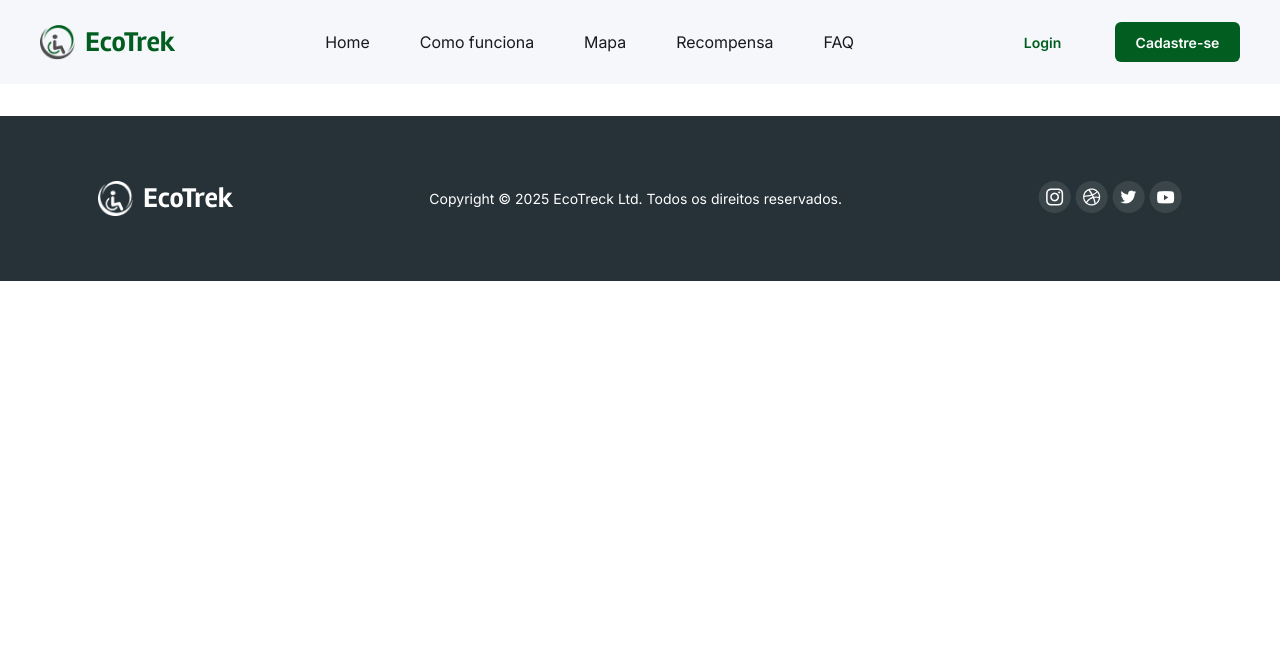
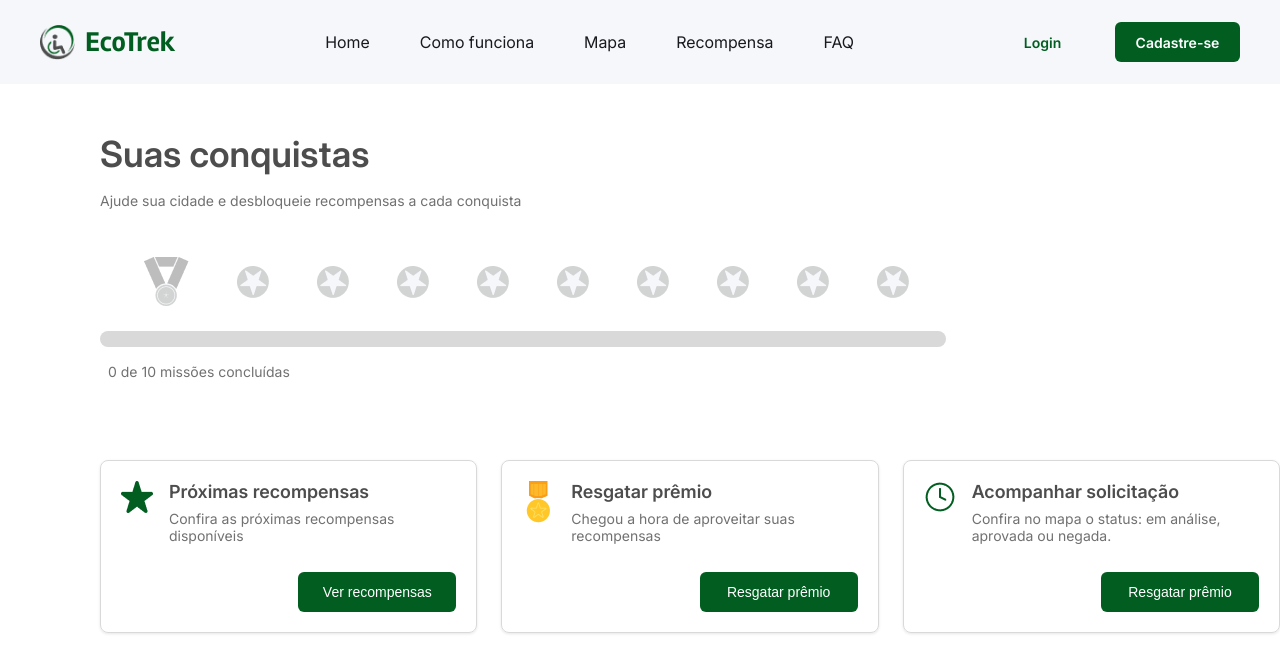
Before and after one commit to joaosavioli06/UPX-4, a plain HTML site: page frontend/recompensa.html in a window 1280 px wide. Drawn offline with Linux system fonts and the light colour scheme.

Commit message:
Adicionado página de recompensas

```diff
--- a/frontend/recompensa.html
+++ b/frontend/recompensa.html
@@ -36,10 +36,78 @@
     </header>
 
     <main>
+        <div class="titulo_recompensas">
+            <h1>Suas conquistas</h1>
+            <p>Ajude sua cidade e desbloqueie recompensas a cada conquista</p>
+        </div>
 
+        <div class="barra_premios">
+            <div class="icones_premios">
+                <img src="./src/img/Premio-indisponivel.png" alt="Medalha em preto em branco, indisponível">
+                <img src="./src/img/Icone-surpresa.png" alt="Estrela em preto e branco, prêmio ainda não desbloqueado"
+                    width="32" height="32">
+                <img src="./src/img/Icone-surpresa.png" alt="Estrela em preto e branco, prêmio ainda não desbloqueado"
+                    width="32" height="32">
+                <img src="./src/img/Icone-surpresa.png" alt="Estrela em preto e branco, prêmio ainda não desbloqueado"
+                    width="32" height="32">
+                <img src="./src/img/Icone-surpresa.png" alt="Estrela em preto e branco, prêmio ainda não desbloqueado"
+                    width="32" height="32">
+                <img src="./src/img/Icone-surpresa.png" alt="Estrela em preto e branco, prêmio ainda não desbloqueado"
+                    width="32" height="32">
+                <img src="./src/img/Icone-surpresa.png" alt="Estrela em preto e branco, prêmio ainda não desbloqueado"
+                    width="32" height="32">
+                <img src="./src/img/Icone-surpresa.png" alt="Estrela em preto e branco, prêmio ainda não desbloqueado"
+                    width="32" height="32">
+                <img src="./src/img/Icone-surpresa.png" alt="Estrela em preto e branco, prêmio ainda não desbloqueado"
+                    width="32" height="32">
+                <img src="./src/img/Icone-surpresa.png" alt="Estrela em preto e branco, prêmio ainda não desbloqueado"
+                    width="32" height="32">
+            </div>
+
+            <div class="progresso_container">
+                <div class="progresso"></div>
+            </div>
+
+            <p class="texto_progresso">0 de 10 missões concluídas</p>
+        </div>
+
+        <section class="caixas_info">
+            <article class="caixa">
+                <div class="info_texto">
+                    <img src="./src/img/Recompensa.png" alt="Ícone de estrela verde" width="32" height="32">
+                    <div>
+                        <h3>Próximas recompensas</h3>
+                        <p>Confira as próximas recompensas disponíveis</p>
+                    </div>
+                </div>
+                <button>Ver recompensas</button>
+            </article>
+
+            <article class="caixa">
+                <div class="info_texto">
+                    <img src="./src/img/Premio.png" alt="Ícone de medalha de ouro" width="33" height="46">
+                    <div>
+                        <h3>Resgatar prêmio</h3>
+                        <p>Chegou a hora de aproveitar suas recompensas</p>
+                    </div>
+                </div>
+                <button>Resgatar prêmio</button>
+            </article>
+
+            <article class="caixa">
+                <div class="info_texto">
+                    <img src="./src/img/Acompanhar.png" alt="Ícone de relógio" width="32" height="32">
+                    <div>
+                        <h3>Acompanhar solicitação</h3>
+                        <p>Confira no mapa o status: em análise, aprovada ou negada.</p>
+                    </div>
+                </div>
+                <button>Resgatar prêmio</button>
+            </article>
+        </section>
     </main>
 
-    <footer class="rodape">
+    <!-- <footer class="rodape">
         <a href="/" class="cadeirante_icone">
             <img src="./src/img/Cadeirante-icone-branco.png" alt="Icone de cadeirante">
             <h2 class="titulo_rodape">EcoTrek</h2>
@@ -55,7 +123,7 @@
             <img class="twitter" src="./src/img/Icone-twitter.png" alt="Icone do twitter">
             <img class="youtube" src="./src/img/Icone-youtube.png" alt="Icone do youtube">
         </div>
-    </footer>
+    </footer> -->
 </body>
 
 </html>
--- a/frontend/src/css/styles.css
+++ b/frontend/src/css/styles.css
@@ -791,6 +791,7 @@ option[value=""] {
     border-radius: 6px;
     font-size: 14px;
     font-weight: 500;
+    border: none;
 }
 
 .caixa_registro p {
@@ -799,3 +800,123 @@ option[value=""] {
     font-weight: 400;
     margin-top: 11px;
 }
+
+/* Recompensas */
+
+.titulo_recompensas {
+    display: flex;
+    justify-content: center;
+    flex-direction: column;
+    margin-top: 48px;
+    padding-left: 100px;
+    font-family: "Inter", sans-serif;
+}
+
+.titulo_recompensas h1 {
+    color: #4D4D4D;
+    font-size: 36px;
+    font-weight: 600;
+}
+
+.titulo_recompensas p {
+    color: #717171;
+    font-size: 14px;
+    font-weight: 400;
+    margin-top: 16px;
+}
+
+.icones_premios {
+    display: flex;
+    align-items: center;
+    gap: 48px;
+    margin-top: 48px;
+    padding-left: 144px;
+}
+
+.progresso_container {
+    width: 846px;
+    height: 16px;
+    background-color: #D9D9D9;
+    border-radius: 24px;
+    overflow: hidden;
+    margin-left: 100px;
+    margin-top: 24px;
+}
+
+.progresso {
+    width: 0%;
+    height: 100%;
+    background-color: #015E20;
+    border-radius: 24px;
+    transition: width 0.4s ease;
+}
+
+.barra_premios p {
+    font-family: "Inter", sans-serif;
+    font-size: 14px;
+    font-weight: 400;
+    color: #717171;
+    margin-top: 16px;
+    padding-left: 108px;
+}
+
+.caixas_info {
+    display: flex;
+    /* justify-content: center; */
+    gap: 24px;
+    margin-top: 80px;
+    padding-left: 100px;
+}
+
+.info_texto {
+    display: flex;
+    align-items: flex-start;
+    gap: 16px;
+}
+
+.info_texto h3 {
+    margin: 0;
+    color: #4D4D4D;
+    font-size: 18px;
+    font-weight: 600;
+}
+
+.info_texto p {
+    color: #717171;
+    font-size: 14px;
+    font-weight: 400;
+    margin: 8px 0 0 0;
+}
+
+.caixa {
+    display: flex;
+    flex-direction: column;
+    justify-content: space-between;
+    padding: 20px;
+    font-family: "Inter", sans-serif;
+    border: 1px solid #D9D9D9;
+    border-radius: 8px;
+    box-shadow: 0 1px 3px rgba(0, 0, 0, 0.1);
+    width: 389px;
+    height: 173px;
+}
+
+.caixa button {
+    background-color: #015E20;
+    color: #FFFFFF;
+    width: 158px;
+    height: 40px;
+    border: none;
+    border-radius: 6px;
+    font-size: 14px;
+    font-weight: 500;
+    align-self: flex-end;
+    margin-top: 9px;
+    padding: 8px 16px;
+    cursor: pointer;
+    transition: background 0.3s;
+}
+
+.caixa button:hover {
+    background-color: #00822B;
+}
```
Also changed, not shown: frontend/src/img/Acompanhar.png (added), frontend/src/img/Icone-surpresa.png (added), frontend/src/img/Premio-indisponivel.png (added), frontend/src/img/Premio-resgatado.png (added), frontend/src/img/Premio.png (added), frontend/src/img/Recompensa.png (added).
